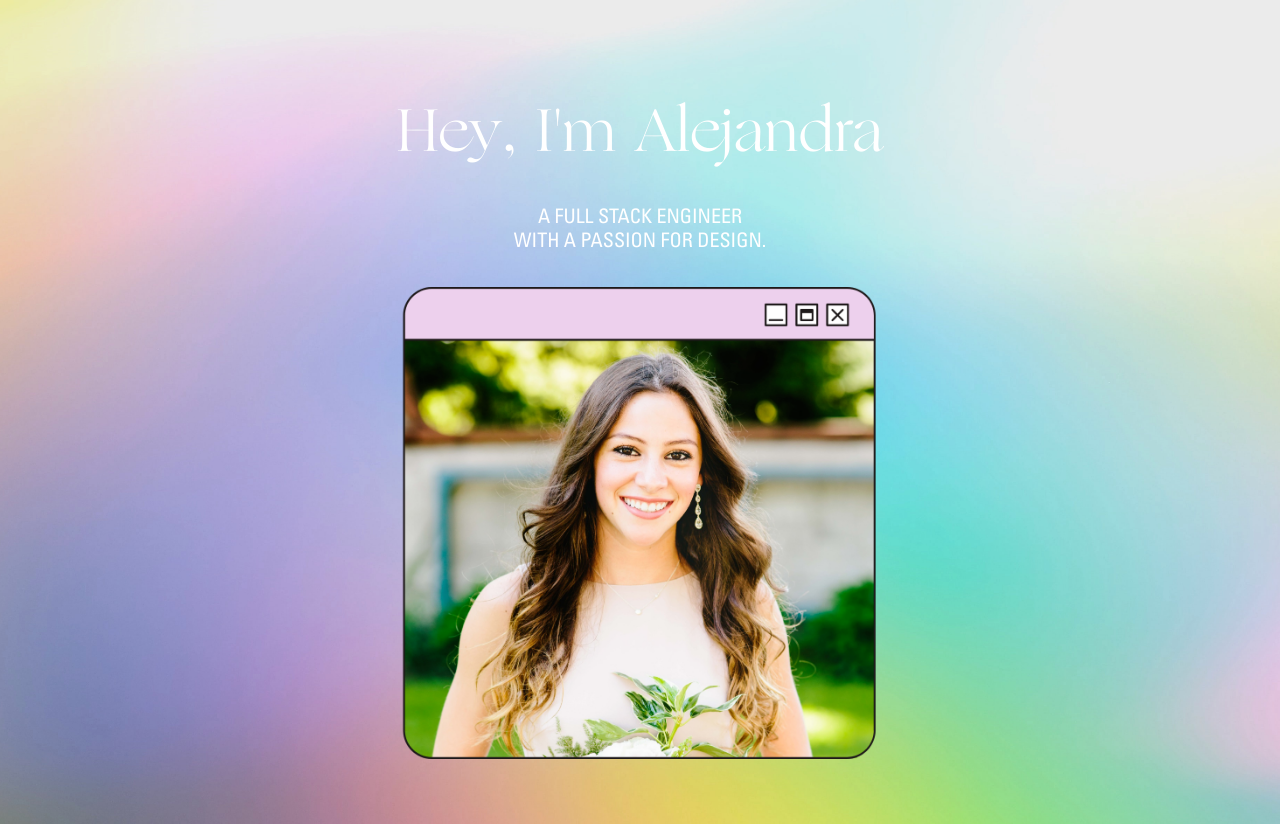
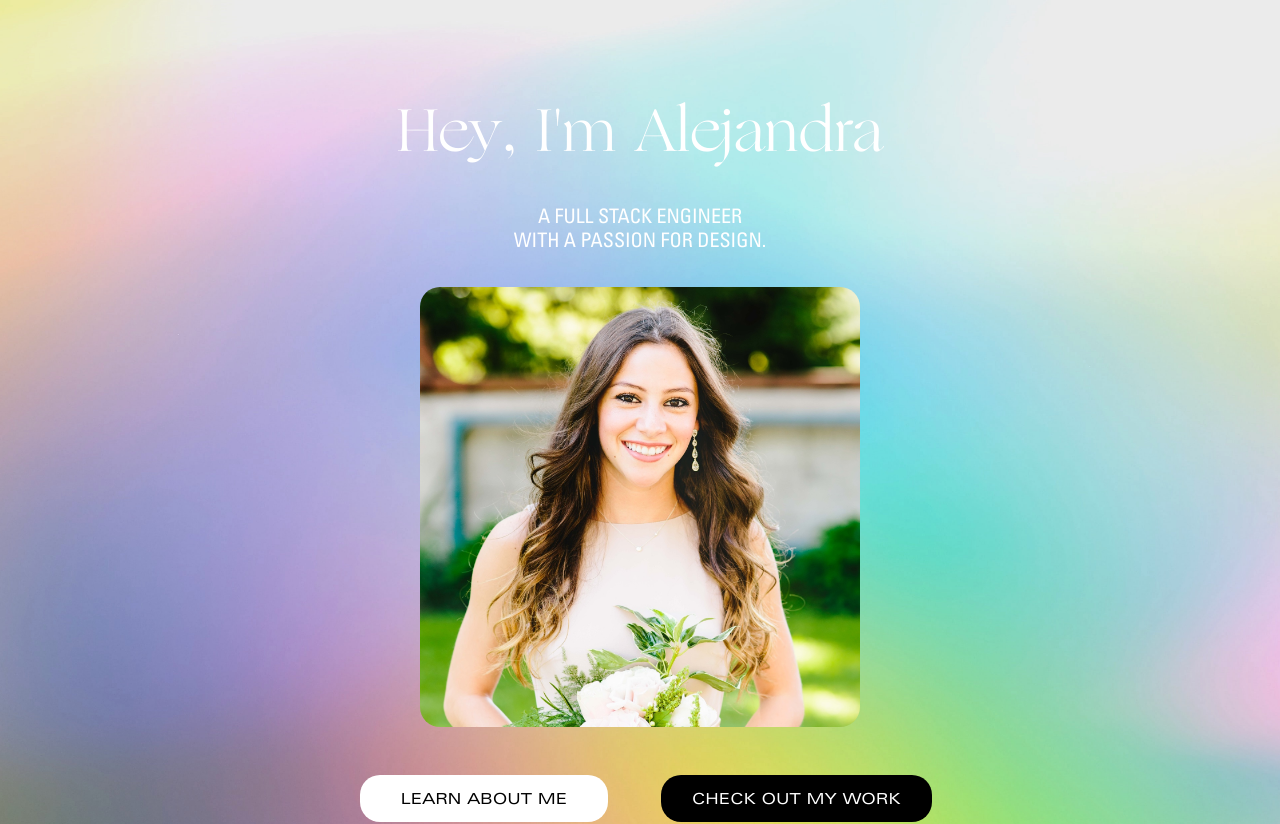
Before and after one commit to lexisandoval/portfolio, a React (Create React App) app: page / in a window 1280 px wide. Shown: the top 824 px of the page. Built offline with nearby package versions, Linux system fonts and the light colour scheme.

Commit message:
Styling updates

```diff
--- a/src/App.css
+++ b/src/App.css
@@ -33,8 +33,9 @@
 }
 
 .lexi {
-  width: 60vh;
+  width: 55vh;
   height: auto;
+  border-radius: 20px;
 }
 
 .arrow {
@@ -105,7 +106,7 @@
 }
 
 .backcont {
-  background-color: #eccfec6e !important;
+  background-color: #eccfec83 !important;
   border-radius: 20px !important;
   padding: 2% !important;
 }
--- a/src/components/Home.js
+++ b/src/components/Home.js
@@ -20,7 +20,7 @@ function Home() {
         <img src={lexi} class="lexi" alt="Lexi" />
       </Container>
 
-      <div class="spacer" /><br/>
+      <br /><br/>
       <Container style={{ maxWidth: '625px' }}>
         <Row>
           <Col>
```
Also changed, not shown: src/images/lexi.png, src/images/lexi_.png (added).
